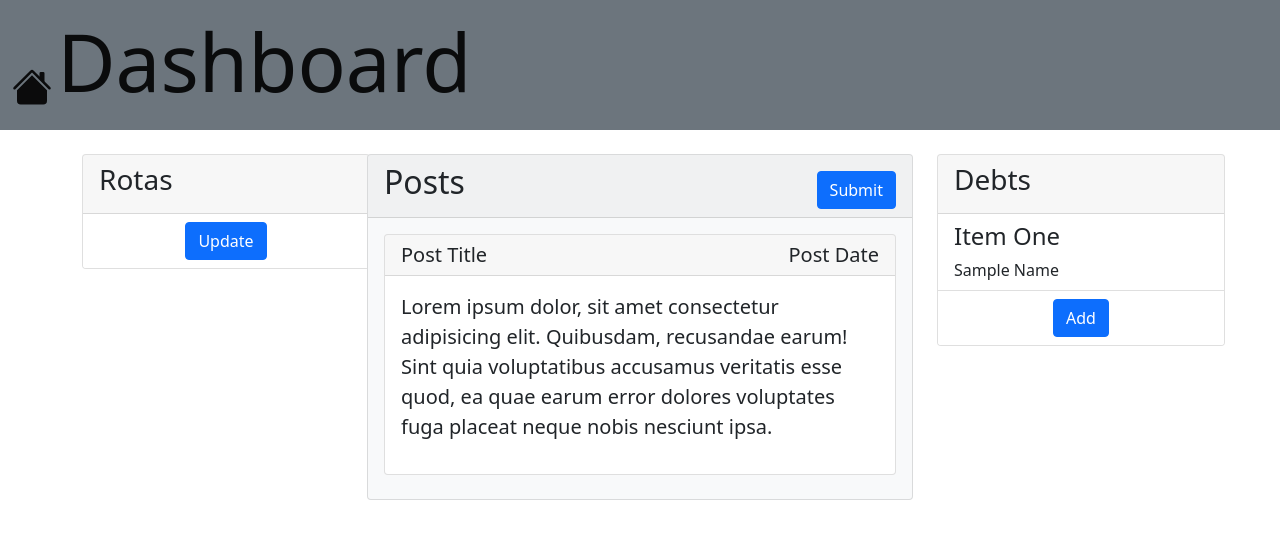
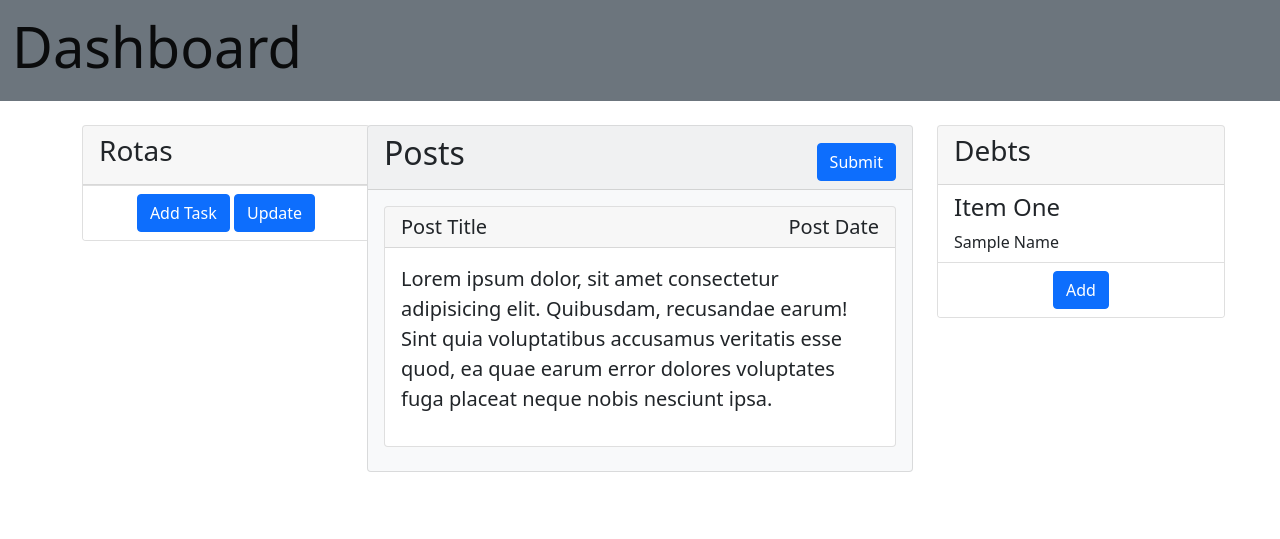
Before and after one commit to djm30/HouseApp, a Flask app: page / in a window 1280 px wide. Shown: the top 539 px of the page. Run offline with Flask 2, Linux system fonts and the light colour scheme.

Commit message:
add tasks functionality

```diff
--- a/src/app/__init__.py
+++ b/src/app/__init__.py
@@ -1,8 +1,12 @@
 from flask import Flask
 from flask_mongoengine import MongoEngine
+import os
+
 
 app = Flask(__name__)
 
+SECRET_KEY = os.urandom(32)
+app.config['SECRET_KEY'] = SECRET_KEY
 app.config["MONGODB_SETTINGS"] = {
     "host" : "mongodb://app_db/dashboardData"
 }
--- a/src/app/routes.py
+++ b/src/app/routes.py
@@ -3,11 +3,14 @@ from werkzeug.utils import redirect
 from app.database.models import User, Task, Post
 from app.database.testdata import save_data
 from app import app
-from flask import json, render_template, request, url_for, jsonify
+from flask import json, render_template, request, url_for, jsonify, flash
 from datetime import date
+from app.forms.AddTask import TaskForm
+from flask_wtf import FlaskForm
+import sys
 
-@app.route("/", methods=["GET"])
-@app.route('/home', methods=['GET'])
+@app.route("/", methods=["GET", "POST"])
+@app.route('/home', methods=['GET', "POST"])
 def render_home():
     return render_template("index.html", tasks = get_tasks()["Tasks"], users = get_users()["Users"])
 
@@ -26,16 +29,18 @@ def create_data():
 def get_tasks():
     return {"Tasks": Task.objects}
 
+
+#ADDS NEW task
+@app.route("/tasks/add", methods=['POST'])
+def add_task():
+    print("FUCK FUCK",file=sys.stderr)
+    Task(task_name = request.get_json()["task_name"], current_user = request.get_json()["current_user"]).save()
+    return {"status" : "success"}
+
 #RETURNS SINGLE TASK
 @app.route('/tasks/<id>', methods=['GET'])
 def get_task(id = None):
     return {"Task" :Task.objects.get(id=id)}
-
-#ADDS NEW task
-@app.route("/tasks/add", methods=['POST'])
-def add_task():
-    Task(task_name = request.get_json()["task_name"], currentUser = request.get_json()["current_user"]).save()
-    return redirect(url_for("render_home"))
 
 #UPDATE task
 @app.route("/tasks/update/<id>", methods=["PATCH"])
@@ -71,6 +76,7 @@ def delete_task(id = None):
 
 
 #POST ROUTES
+#region
 
 #RETURNS JSON OF ALL POSTS
 @app.route('/posts', methods=['GET'])
@@ -101,12 +107,12 @@ def update_post(id = None):
 def delete_post(id = None):
     Post.objects.get(id = id).delete()
     return redirect(url_for("render_home"))
-
+#endregion
 
 
 
 #DEBT ROUTES
-
+#region
 #RETURNS JSON OF ALL DEBTS
 @app.route('/debts', methods=['GET'])
 def get_debts():
@@ -131,9 +137,10 @@ def update_debt(id = None):
 @app.route("/debts/delete/<id>", methods=["DELETE"])
 def delete_debt(id = None):
     pass
+#endregion
 
 #USER ROUTES
-
+#region
 #RETURNS JSON OF ALL USERS
 @app.route('/users', methods=['GET'])
 def get_users():
@@ -161,78 +168,4 @@ def update_user(id = None):
 def delete_user(id = None):
     User.objects.get(id = id).delete()
     return redirect(url_for("render_home"))
-
-
-# @app.route('/mongotest')
-# def mongo_test():
-#     dylan = User(name="Dylan")
-#     task = Task(task_name="Bin", currentUser = dylan)
-#     dylan.save()
-#     task.save()
-#     return "Mongo Test"
-
-
-
-# @app.route('/', methods=['GET'])
-# @app.route('/<name>', methods=['GET'])
-# def hello(name=None):
-#     MongoService().insert_into_collection(
-#         "test_collection", "test", {"name": name})
-#     return render_template("index.html", name=name)
-
-
-# @app.route('/test', methods=['GET'])
-# def hit_db():
-#     return MongoService().get_from_collection(
-#         "test_collection", "test"
-#     )[0]["test"]
-
-
-# @app.route('/note', methods=['POST'])
-# def add_note():
-#     payload = {
-#         "title": request.get_json()["title"],
-#         "content": request.get_json()["content"],
-#         "date": str(date.today())
-#     }
-#     insert_payload(notes_collection, db_name, payload)
-
-
-# @app.route('/rota/increment/<task>', methods=["POST"])
-# def update_task(task):
-#     response = jsonify()
-#     try:
-#         for task in MongoService().get_from_collection(rota_collection, db_name):
-#             if (task["name"] == task):
-#                 #new_person = task["person"] + 1
-#                 #MongoService().update_into_collection(rota_collection, db_name, task, "person", new_person)
-#                 response.status_code = 200
-#     except Exception as e:
-#         return e
-#         response.status_code = 400
-#     return response
-
-
-# @app.route('/rota/new/<name>', methods=['POST'])
-# def add_task(name):
-#     payload = {
-#         "task": name,
-#         "person_id": request.get_json()["person_id"]
-#     }
-#     return insert_payload(rota_collection, db_name, payload)
-
-
-# def insert_payload(rota_collection, db_name, payload):
-#     response = jsonify()
-#     try:
-#         MongoService().insert_into_collection(rota_collection, db_name, payload)
-#         response.status_code = 200
-#     except:
-#         response.status_code = 400
-
-#     return response
-
-
-# @app.route('/dash', methods=['GET'])
-# def test():
-#     return render_template("dash.html")
+#endregion
--- a/src/app/static/javascript/rota.js
+++ b/src/app/static/javascript/rota.js
@@ -1,17 +1,24 @@
 updateRotaBtn = document.querySelector("#updateRotaBtn")
 updateRotaCheckboxes = document.querySelectorAll(".updateRotaCheckboxes")
 
+
+
+let rotaButtonInfo = {
+    updating: false
+}
+
+
+
+
 let showCheckboxes = function(){
-    for(let check of updateRotaCheckboxes){
-        check.classList.remove("display-hide")
-        check.classList.add("display-show")
-    }
+    $( " .updateRotaCheckboxes" ).show()
+    $( " #taskModalBtn" ).hide()
 }
 
 let hideCheckboxes = function(){
+    $( " .updateRotaCheckboxes" ).hide()
+    $( " #taskModalBtn" ).show()
     for(let check of updateRotaCheckboxes){
-        check.classList.remove("display-show")
-        check.classList.add("display-hide")
         check.checked = false
     }
 }
@@ -26,15 +33,23 @@ let makeButtonBlue = function(){
     updateRotaBtn.classList.add("btn-primary")
 }
 
+
+let updatePressed = function(button){
+    button.innerHTML = "Confirm Update"
+    // showCheckboxes()
+    showCheckboxes()
+    makeButtonGreen()
+
+}
+
+function updateDiv()
+{
+    hideCheckboxes();
+}
+
 hideCheckboxes()
 
 
-let updatePressed = function(button){
-    button.innerHTML = "Confirm Update"
-    makeButtonGreen()
-    showCheckboxes()
-
-}
 
 let confirmUpdate = function(button){
     let tasksToUpdate = {
@@ -54,22 +69,17 @@ let confirmUpdate = function(button){
     axios.patch("/tasks/update", tasksToUpdate)
     .then((response) =>{
         console.log(tasksToUpdate)
-        updateDiv()
-        hideCheckboxes()
+        location.reload()
+
     })
     .catch((error) =>{
         console.log(error)
     })
+
 }
 
-function updateDiv()
-{
-    $( "#post_container" ).load(window.location.href + " #post_container" );
-}
 
-let rotaButtonInfo = {
-    updating: false
-}
+
 
 updateRotaBtn.addEventListener("click", function(event) {
     if(!rotaButtonInfo.updating) {
@@ -78,6 +88,33 @@ updateRotaBtn.addEventListener("click", function(event) {
     else{
         console.log(confirmUpdate(this))
     }
-    // $(" #post_container").load(" #post_container > *")
     rotaButtonInfo.updating = !rotaButtonInfo.updating
 })
+
+
+
+addTaskFormBtn = document.querySelector("#taskFormBtn")
+taskNameInput = document.querySelector("#taskNameInput")
+startingUserInput = document.querySelector("#startingUserInput")
+
+addTaskFormBtn.addEventListener("click", function(event) {
+    event.preventDefault()
+    console.log()
+    console.log(startingUserInput.value)
+
+    taskToAdd = {
+        task_name : taskNameInput.value,
+        current_user : parseInt(startingUserInput.value)
+    }
+    console.log(taskToAdd)
+    axios.post("/tasks/add", taskToAdd)
+    .then((response) =>{
+        console.log(response)
+        location.reload()
+
+    })
+    .catch((error) =>{
+        console.log(error)
+    })
+
+})
--- a/src/app/templates/index.html
+++ b/src/app/templates/index.html
@@ -30,24 +30,7 @@
     <nav class="navbar navbar-light bg-secondary">
       <div class="container-fluid">
         <a class="navbar-brand" href="#">
-          <svg
-            xmlns="http://www.w3.org/2000/svg"
-            width="2em"
-            height="2em"
-            fill="currentColor"
-            class="bi bi-house-fill d-inline-block"
-            viewBox="0 0 16 16"
-          >
-            <path
-              fill-rule="evenodd"
-              d="m8 3.293 6 6V13.5a1.5 1.5 0 0 1-1.5 1.5h-9A1.5 1.5 0 0 1 2 13.5V9.293l6-6zm5-.793V6l-2-2V2.5a.5.5 0 0 1 .5-.5h1a.5.5 0 0 1 .5.5z"
-            />
-            <path
-              fill-rule="evenodd"
-              d="M7.293 1.5a1 1 0 0 1 1.414 0l6.647 6.646a.5.5 0 0 1-.708.708L8 2.207 1.354 8.854a.5.5 0 1 1-.708-.708L7.293 1.5z"
-            />
-          </svg>
-          <h1 class="display-1 d-inline-block">Dashboard</h1>
+          <h1 class="display-4 d-inline-block">Dashboard</h1>
         </a>
       </div>
     </nav>
@@ -67,6 +50,8 @@
         >
           <div class="card" style="width: 18rem">
             <div class="card-header"><h3>Rotas</h3></div>
+
+            <div id="Tasks">
               <ul class="list-group list-group-flush">
                 {% for task in tasks%}
                 <!-- Single task item -->
@@ -89,12 +74,23 @@
                   </div>
                 </li>
                 {% endfor %}
+              </ul>
+            </div>
+
             <!-- End of single task item -->
-
+            <ul class="list-group list-group-flush">
               <li class="list-group-item">
                 <div class="row align-items-center text-center">
                   <div class="col">
                     <form action="#">
+                      <button
+                        id="taskModalBtn"
+                        class="btn btn-primary"
+                        data-bs-toggle="modal"
+                        data-bs-target="#taskModal"
+                      >
+                        Add Task
+                      </button>
                       <button id="updateRotaBtn" class="btn btn-primary">
                         Update
                       </button>
@@ -105,6 +101,7 @@
             </ul>
           </div>
         </div>
+
         <!-- --------------------------Posts----------------------- -->
         <div class="col-12 col-lg-6 order-1 order-lg-2 mb-3 mb-lg-auto">
           <div class="card bg-light">
@@ -142,6 +139,7 @@
             </div>
           </div>
         </div>
+
         <!-- --------------------------Debt----------------------- -->
         <div
           class="
@@ -184,6 +182,68 @@
       </div>
     </div>
 
+    <!-- Task Modal -->
+    <div
+      class="modal fade"
+      id="taskModal"
+      data-bs-backdrop="static"
+      data-bs-keyboard="false"
+      tabindex="-1"
+      aria-labelledby="staticBackdropLabel"
+      aria-hidden="true"
+    >
+      <div class="modal-dialog modal-dialog-centered">
+        <div class="modal-content">
+          <div class="modal-header">
+            <h5 class="modal-title" id="staticBackdropLabel">Add task</h5>
+            <button
+              type="button"
+              class="btn-close"
+              data-bs-dismiss="modal"
+              aria-label="Close"
+            ></button>
+          </div>
+          <div class="modal-body">
+            <form action="" method="POST" id="task_form">
+              <div class="form-group row mb-3">
+                <label for="taskName" class="col-sm-3 col-form-label"
+                  >Task Name</label
+                >
+                <div class="col-sm-9">
+                  <input
+                    type="text"
+                    class="form-control"
+                    id="taskNameInput"
+                    placeholder="Task Name"
+                  />
+                </div>
+              </div>
+              <div class="form-group row">
+                <label for="inputPassword" class="col-sm-3 col-form-label"
+                  >Starting User</label
+                >
+                <div class="col-sm-9">
+                  <select class="form-control" id="startingUserInput">
+                    <option value="1">Default select</option>
+                  </select>
+                </div>
+              </div>
+            </form>
+          </div>
+          <div class="modal-footer">
+            <button
+              type="submit"
+              form="task_form"
+              class="btn btn-primary"
+              id="taskFormBtn"
+            >
+              Add Task
+            </button>
+          </div>
+        </div>
+      </div>
+    </div>
+
     <!-- Local Javascript -->
     <script src="{{ url_for('static', filename='javascript/rota.js') }}"></script>
     <!-- Bootstrap Javascript -->
--- a/src/requirements.txt
+++ b/src/requirements.txt
@@ -14,3 +14,4 @@ numpy==1.21.2
 pymongo==3.12.0
 Werkzeug==2.0.1
 WTForms==2.3.3
+requests
```
Also changed, not shown: src/app/forms/AddTask.py (added, +13 -0 lines), src/app/forms/__init__.py (added). Lines whose indentation alone changed are shown as unchanged.
